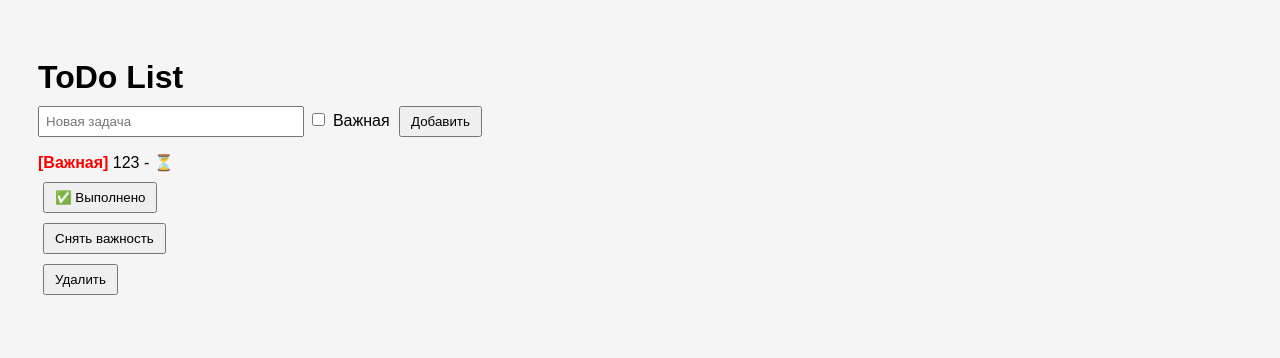
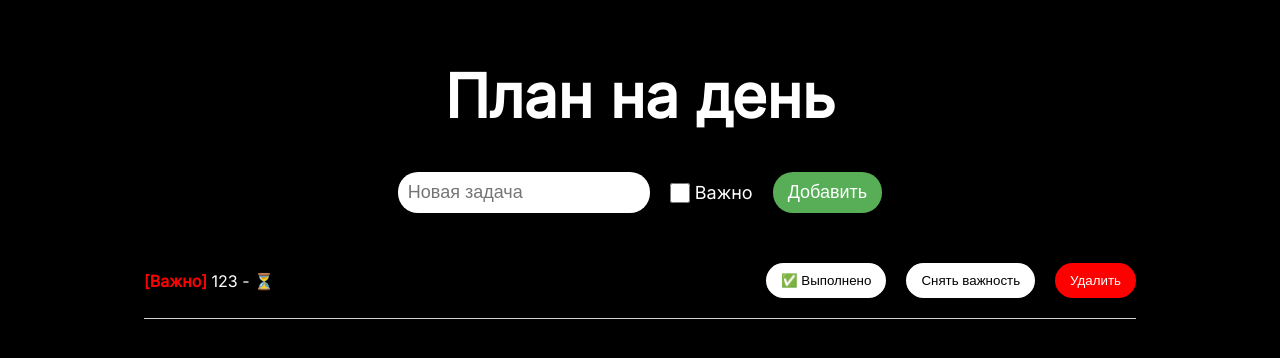
Before and after one commit to Arseny2210/todo-list, a FastAPI app: page / in a window 1280 px wide. Shown: the top 358 px of the page. Run offline with FastAPI, Linux system fonts and the light colour scheme.

Commit message:
Second commit, add styles

```diff
--- a/static/style.css
+++ b/static/style.css
@@ -1,37 +1,113 @@
+@import url('https://fonts.googleapis.com/css2?family=Inter:ital,opsz@0,14..32;1,14..32&display=swap');
+
+* {
+	margin: 0;
+	padding: 0;
+	box-sizing: border-box;
+}
+
 body {
-	font-family: sans-serif;
-	background-color: #f5f5f5;
-	padding: 30px;
+	font-family: 'Inter', sans-serif;
+	background-color: black;
+	color: white;
+}
+
+.container {
+	max-width: 992px;
+	width: 100%;
+	margin: 0 auto;
+	padding-top: 60px;
+	text-align: center;
 }
 
 h1 {
-	margin-bottom: 10px;
+	text-align: center;
+	font-size: 60px;
+	padding-bottom: 40px;
 }
 
-form {
-	margin: 10px 0;
+.add-task {
+	display: flex;
+	justify-content: center;
+	align-items: center;
+	gap: 20px;
 }
 
-input[type='text'] {
-	padding: 6px;
-	width: 250px;
+.main-input {
+	font-size: 18px;
+	padding: 10px 10px;
+	border-radius: 20px;
+	border: none;
+	outline: none;
 }
 
-button {
-	padding: 6px 10px;
-	margin-left: 5px;
+.important-label {
+	display: flex;
+	justify-content: center;
+	align-items: center;
+	gap: 5px;
 }
 
-ul {
-	list-style-type: none;
-	padding: 0;
+.important-label span {
+	font-size: 18px;
 }
 
-li {
-	margin: 8px 0;
+.check {
+	width: 20px;
+	height: 20px;
 }
 
-.done {
-	text-decoration: line-through;
-	color: gray;
+.btn {
+	border: none;
+	padding: 10px 15px;
+	color: black;
+	border-radius: 20px;
+	background-color: white;
+	cursor: pointer;
+	transition: 0.3s ease-in-out all;
 }
+
+.main-btn {
+	font-size: 18px;
+	background: rgb(87, 174, 87);
+	color: white;
+}
+
+.delete-btn {
+	background-color: rgb(255, 0, 0);
+	color: white;
+}
+
+.delete-btn:hover {
+	background: rgb(188, 5, 5);
+}
+
+.btn-imp:hover {
+	box-shadow: rgb(204, 219, 232) 3px 3px 6px 0px inset,
+		rgba(255, 255, 255, 0.5) -3px -3px 6px 1px inset;
+}
+
+.main-btn:hover {
+	background-color: rgb(102, 186, 102);
+}
+
+.list-group {
+	padding: 30px 0px;
+	list-style: none;
+}
+
+.task {
+	display: flex;
+	justify-content: space-between;
+	align-items: center;
+	flex-wrap: wrap;
+	padding: 20px 0px;
+	border-bottom: 1px solid rgb(215, 210, 210);
+}
+
+.content-btn {
+	display: flex;
+	justify-content: space-between;
+	align-items: center;
+	gap: 20px;
+}
--- a/templates/index.html
+++ b/templates/index.html
@@ -2,48 +2,62 @@
 <html>
 	<head>
 		<meta charset="UTF-8" />
-		<title>ToDo List</title>
+		<title>Задачник</title>
 		<link rel="stylesheet" href="/static/style.css" />
 	</head>
 	<body>
-		<h1>ToDo List</h1>
-		<form action="/add" method="post">
-			<input type="text" name="name" placeholder="Новая задача" required />
-			<label> <input type="checkbox" name="important" /> Важная </label>
-			<button type="submit">Добавить</button>
+		<div class="container">
+			<h1>План на день</h1>
+			<form class="add-task" action="/add" method="post">
+				<input
+					class="main-input"
+					type="text"
+					name="name"
+					placeholder="Новая задача"
+					required
+				/>
+				<label class="important-label">
+					<input class="check" type="checkbox" name="important" />
+					<span>Важно</span>
+				</label>
+				<button class="btn main-btn" type="submit">Добавить</button>
 			</form>
-
-		<ul>
+			<ul class="list-group">
 				{% for task in tasks %}
-			<li>
+				<li class="task">
+					<div class="name-task">
 						{% if task.important %}
-				<strong style="color: red">[Важная]</strong>
+						<strong style="color: red">[Важно]</strong>
 						{% endif %} {{ task.name }} - {% if task.done %} ✅ {% else %} ⏳ {%
 						endif %}
+					</div>
 
-				<!-- Кнопка переключения done -->
+					<div class="content-btn">
 						<form method="post" action="/toggle/{{ task.id }}">
-					<button type="submit">
-						{% if task.done %}⏳ Не выполнено{% else %} ✅ Выполнено {% endif %}
+							<button class="btn" type="submit">
+								{% if task.done %}⏳ Не выполнено{% else %} ✅ Выполнено {%
+								endif %}
 							</button>
 						</form>
 
-				<!-- Кнопка переключения важности -->
 						<form
 							action="/toggle-important/{{ task.id }}"
 							method="post"
 							style="display: inline"
 						>
-					<button type="submit">
+							<button class="btn btn-imp" type="submit">
 								{% if task.important %}Снять важность{% else %}Сделать важной{%
 								endif %}
 							</button>
 						</form>
+
 						<form method="post" action="/delete/{{ task.id }}">
-					<button type="submit">Удалить</button>
+							<button class="btn delete-btn" type="submit">Удалить</button>
 						</form>
+					</div>
 				</li>
 				{% endfor %}
 			</ul>
+		</div>
 	</body>
 </html>
```
Also changed, not shown: tasks.db. Lines whose indentation alone changed are shown as unchanged.
